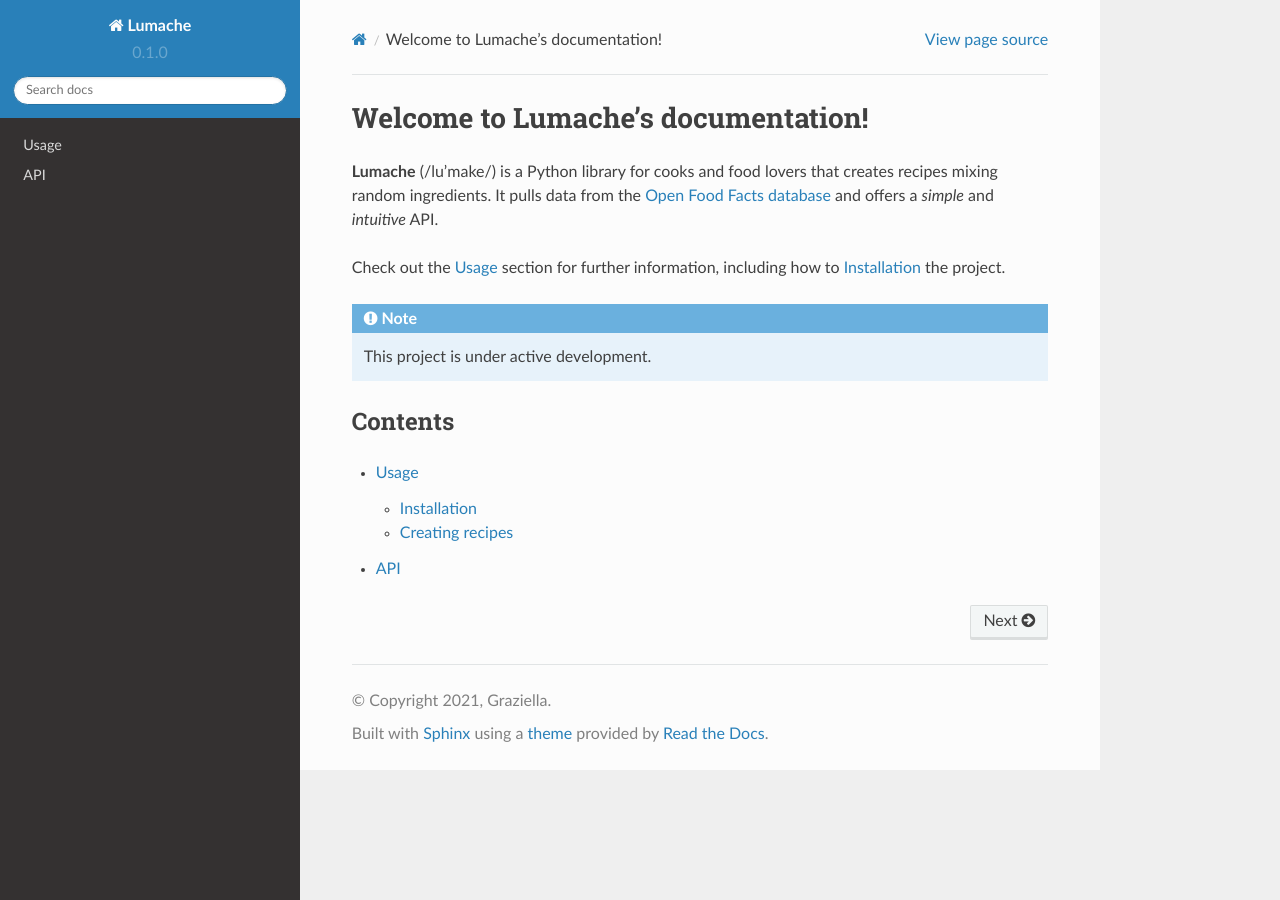
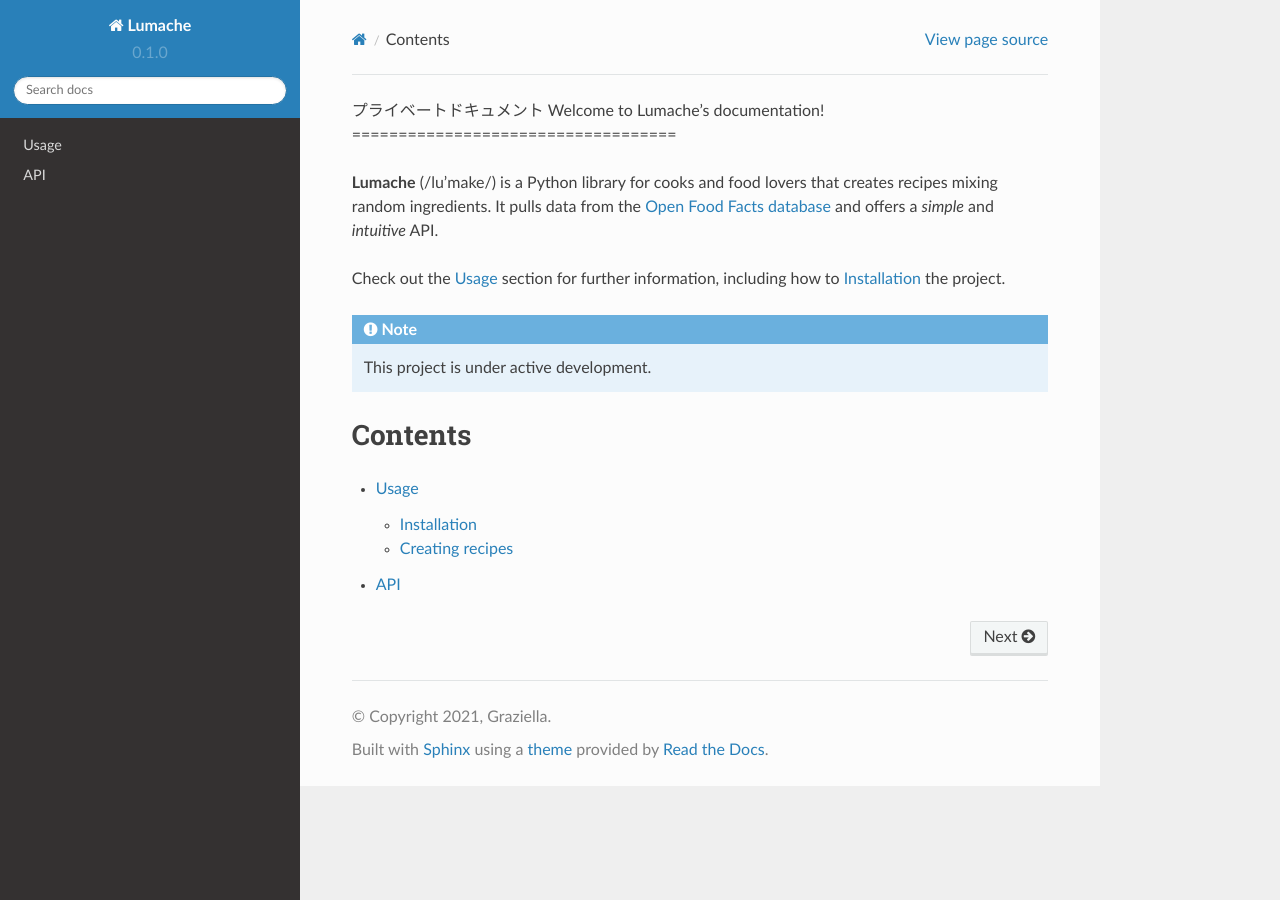
Before and after one commit to MasashiTada/ReadTheDocsSample, a Sphinx documentation site: the page built from docs/source/index.rst, in a window 1280 px wide. Built offline with Sphinx 7.4.7 and the Read the Docs theme 2.0.0, drawn with Linux system fonts in a browser that asks for light colours.

Commit message:
プライベートドキュメント

```diff
--- a/docs/source/index.rst
+++ b/docs/source/index.rst
@@ -1,3 +1,4 @@
+プライベートドキュメント
 Welcome to Lumache's documentation!
 ===================================
 
```
